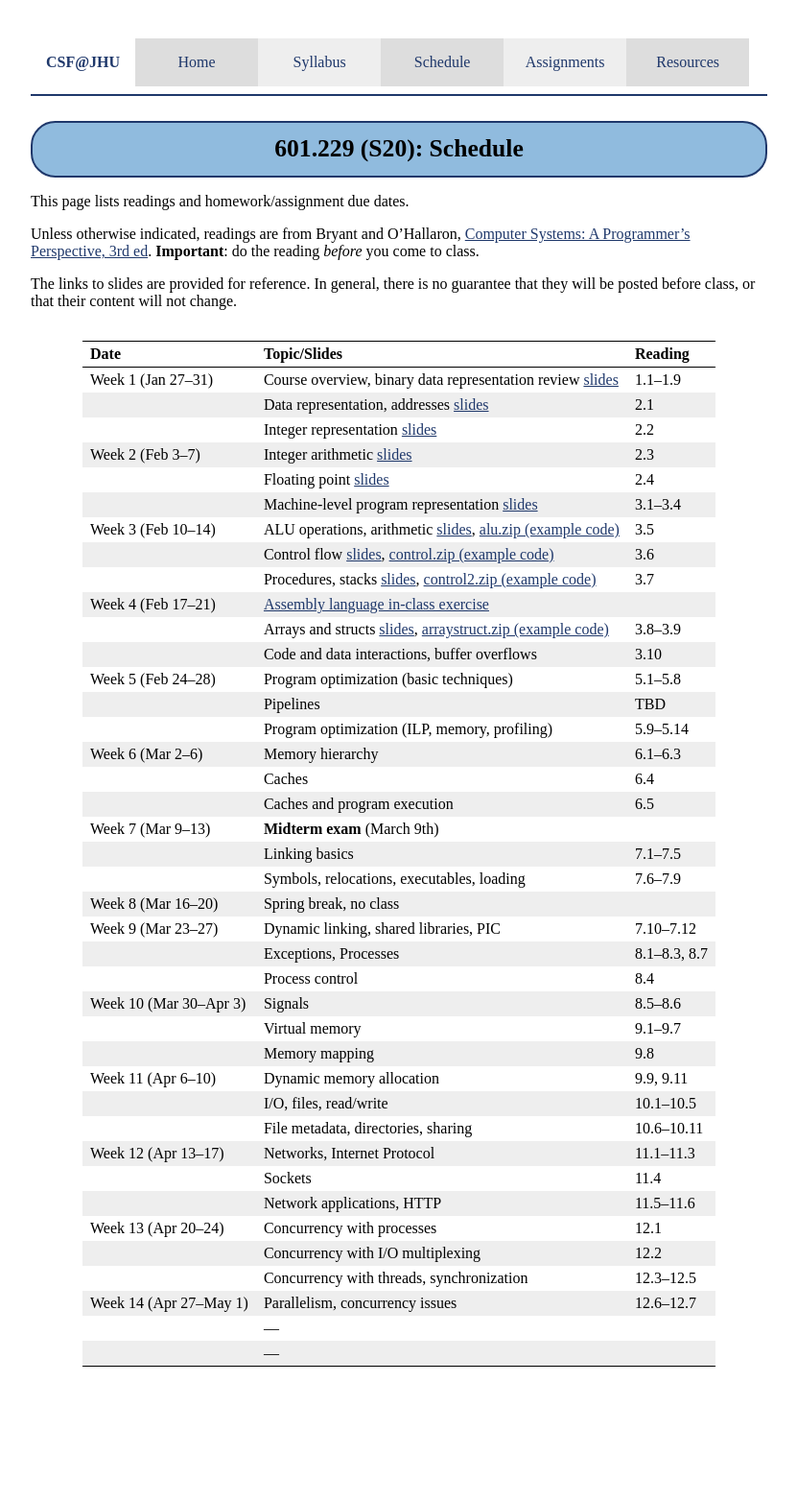
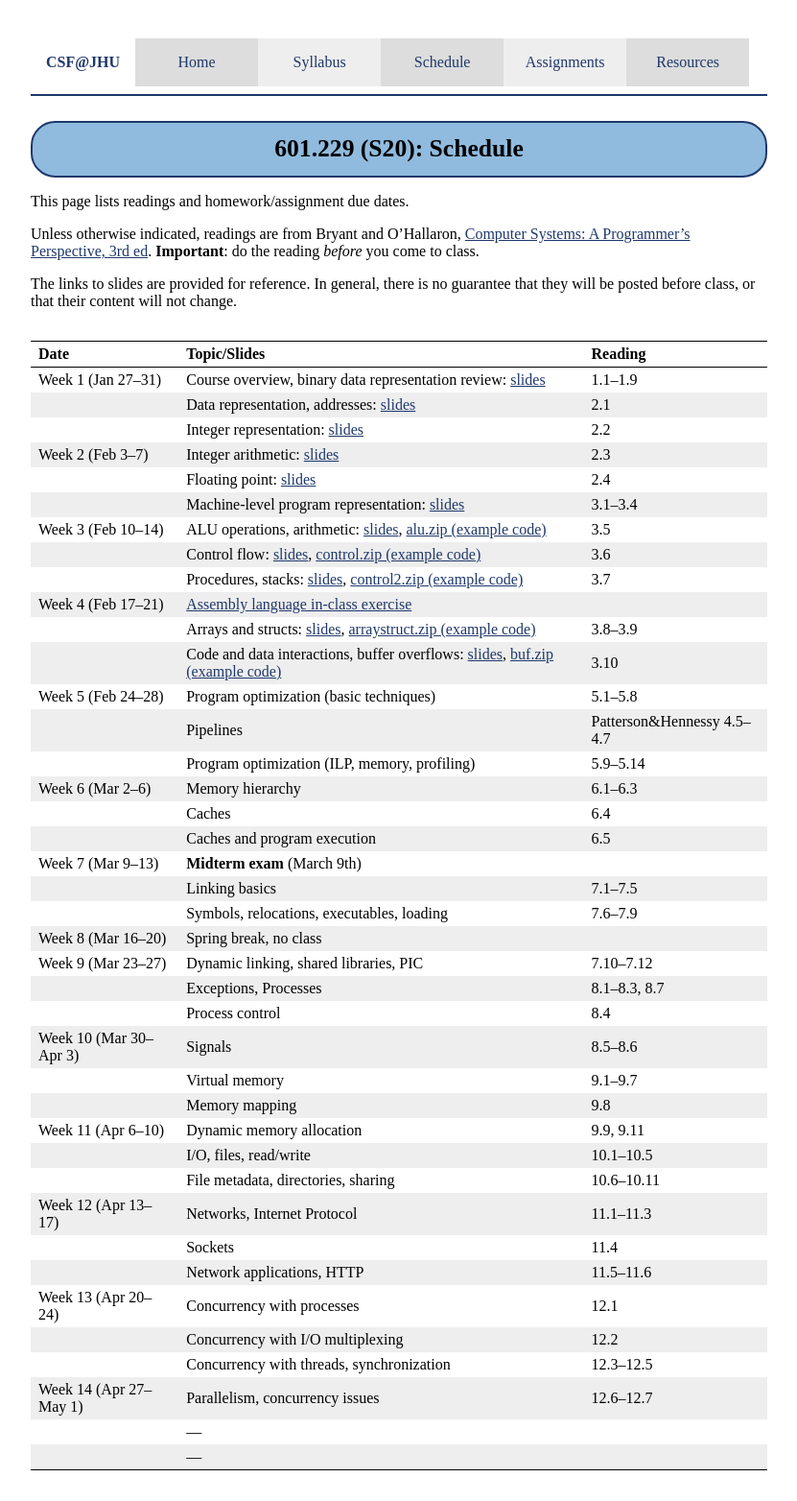
Before and after one commit to jhucsf/spring2020, a Jekyll site: the page built from schedule.md, in a window 1280 px wide. Shown: the whole page at 96% size, without its empty margins (224-1055 px from the left). Built offline with Jekyll 4.4.1, drawn with Linux system fonts in a browser that asks for light colours; before the commit the page ends 1456 px from its top, so only the background shows below that.

Commit message:
post slides and example code for lecture 11

```diff
--- a/schedule.md
+++ b/schedule.md
@@ -12,20 +12,20 @@ The links to slides are provided for reference.  In general, there is no guarant
 
 Date               | Topic/Slides | Reading
 ------------------ | ----- | ------- | ------------
-Week 1 (Jan 27–31) | Course overview, binary data representation review [slides](lectures/lecture01-public.pdf) | 1.1–1.9
-&nbsp;             | Data representation, addresses [slides](lectures/lecture02-public.pdf) | 2.1
-&nbsp;             | Integer representation [slides](lectures/lecture03-public.pdf) | 2.2
-Week 2 (Feb 3–7)   | Integer arithmetic [slides](lectures/lecture04-public.pdf) | 2.3 |
-&nbsp;             | Floating point [slides](lectures/lecture05-public.pdf) | 2.4 |
-&nbsp;             | Machine-level program representation [slides](lectures/lecture06-public.pdf) | 3.1–3.4
-Week 3 (Feb 10–14) | ALU operations, arithmetic [slides](lectures/lecture07-public.pdf), [alu.zip (example code)](lectures/alu.zip) | 3.5
-&nbsp;             | Control flow [slides](lectures/lecture08-public.pdf), [control.zip (example code)](lectures/control.zip) | 3.6 |
-&nbsp;             | Procedures, stacks [slides](lectures/lecture09-public.pdf), [control2.zip (example code)](lectures/control2.zip) | 3.7
+Week 1 (Jan 27–31) | Course overview, binary data representation review: [slides](lectures/lecture01-public.pdf) | 1.1–1.9
+&nbsp;             | Data representation, addresses: [slides](lectures/lecture02-public.pdf) | 2.1
+&nbsp;             | Integer representation: [slides](lectures/lecture03-public.pdf) | 2.2
+Week 2 (Feb 3–7)   | Integer arithmetic: [slides](lectures/lecture04-public.pdf) | 2.3 |
+&nbsp;             | Floating point: [slides](lectures/lecture05-public.pdf) | 2.4 |
+&nbsp;             | Machine-level program representation: [slides](lectures/lecture06-public.pdf) | 3.1–3.4
+Week 3 (Feb 10–14) | ALU operations, arithmetic: [slides](lectures/lecture07-public.pdf), [alu.zip (example code)](lectures/alu.zip) | 3.5
+&nbsp;             | Control flow: [slides](lectures/lecture08-public.pdf), [control.zip (example code)](lectures/control.zip) | 3.6 |
+&nbsp;             | Procedures, stacks: [slides](lectures/lecture09-public.pdf), [control2.zip (example code)](lectures/control2.zip) | 3.7
 Week 4 (Feb 17–21) | [Assembly language in-class exercise](exercise/assembly.html) |
-&nbsp;             | Arrays and structs [slides](lectures/lecture10-public.pdf), [arraystruct.zip (example code)](lectures/arraystruct.zip) | 3.8–3.9
-                   | Code and data interactions, buffer overflows | 3.10
+&nbsp;             | Arrays and structs: [slides](lectures/lecture10-public.pdf), [arraystruct.zip (example code)](lectures/arraystruct.zip) | 3.8–3.9
+&nbsp;             | Code and data interactions, buffer overflows: [slides](lectures/lecture11-public.pdf), [buf.zip (example code)](lectures/buf.zip)  | 3.10
 Week 5 (Feb 24–28) | Program optimization (basic techniques) | 5.1–5.8 |
-                   | Pipelines | TBD
+                   | Pipelines | Patterson&amp;Hennessy 4.5–4.7
                    | Program optimization (ILP, memory, profiling) | 5.9–5.14
 Week 6 (Mar 2–6)   | Memory hierarchy | 6.1–6.3 |
                    | Caches | 6.4
```
Also changed, not shown: 2 other files.
